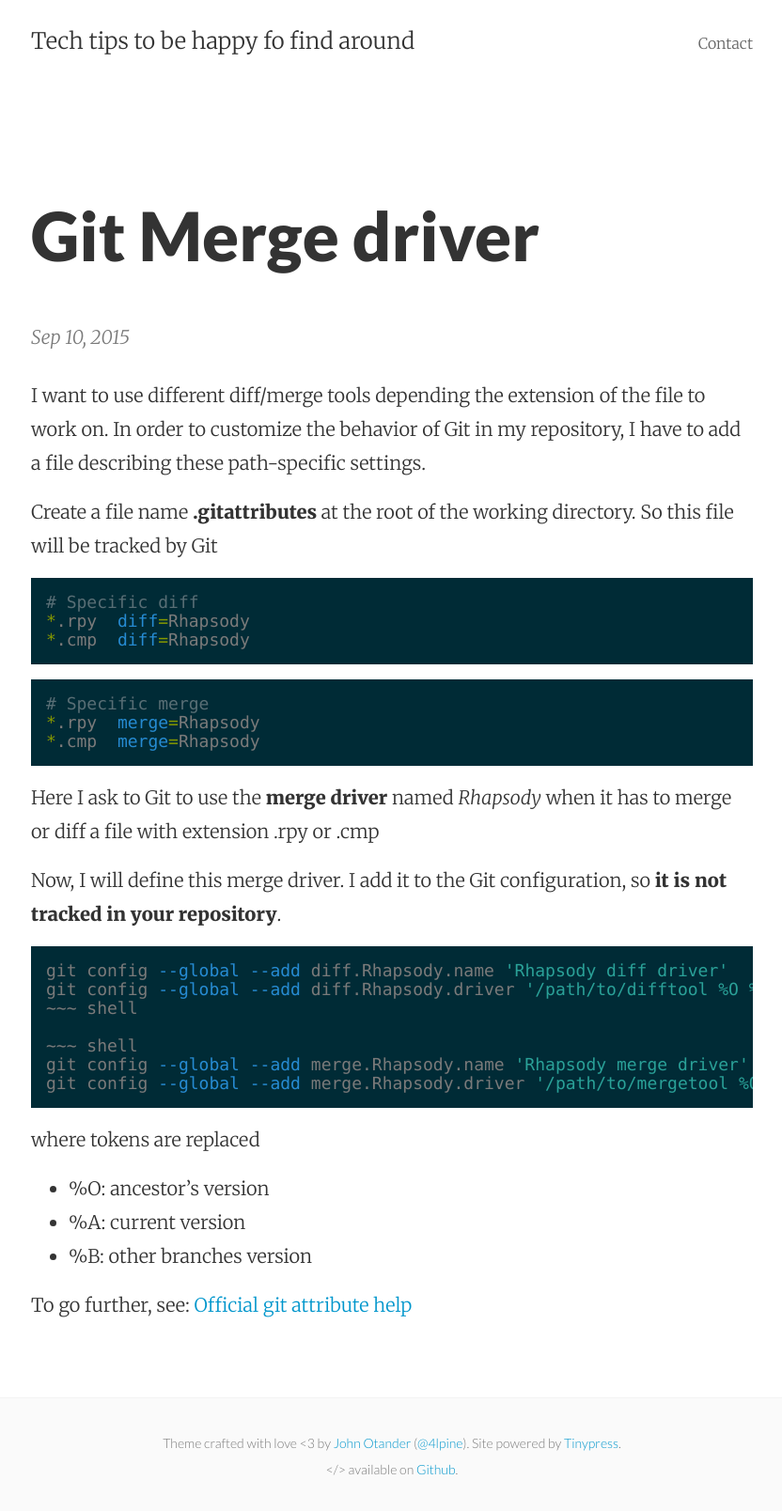
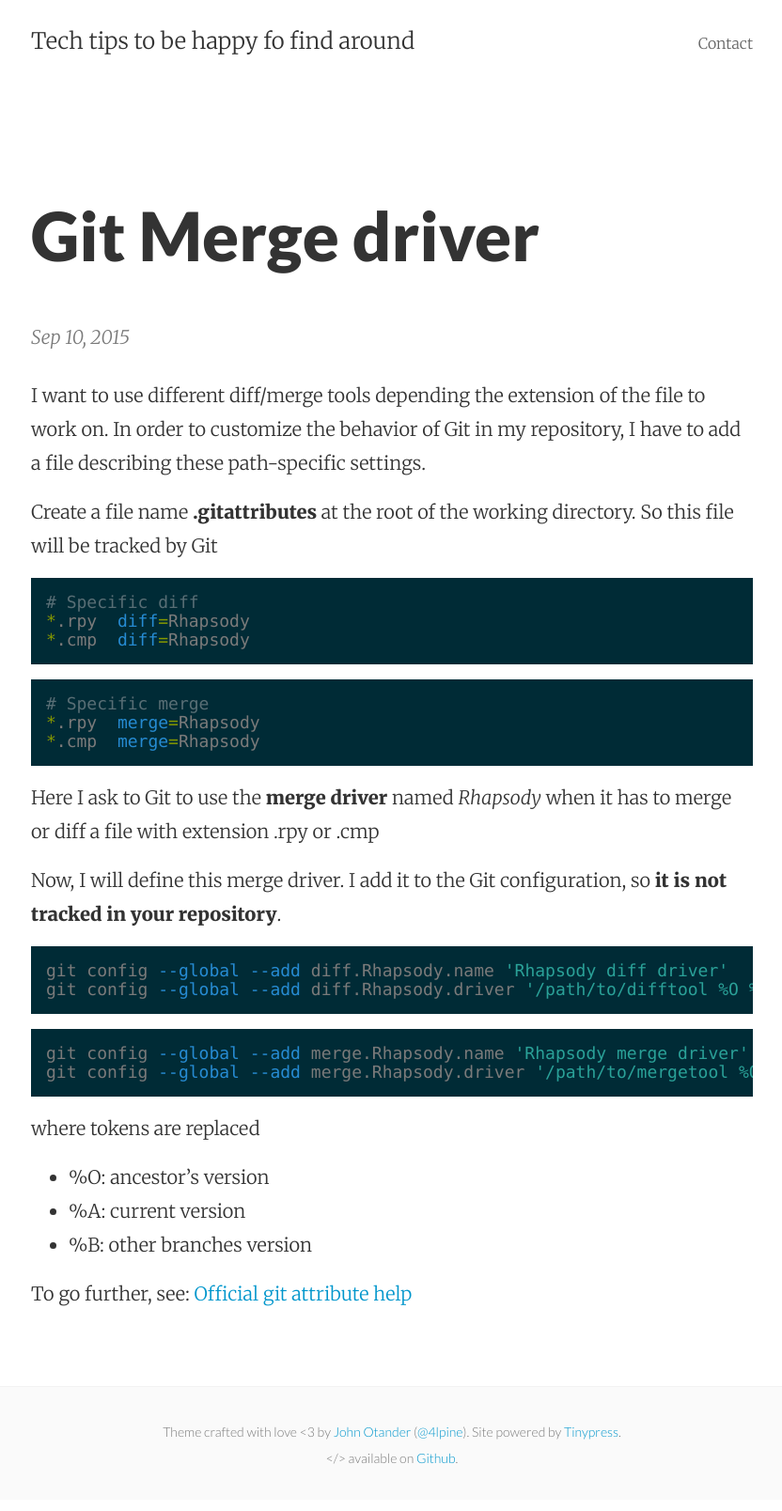
Before and after one commit to FranckG/FranckG.github.io, a Jekyll site: the page built from _posts/2015-09-10-gitMergeDriver.markdown, in a window 1280 px wide. Shown: the whole page at 94% size, without its empty margins (223-1055 px from the left). Built offline with Jekyll 4.4.1, drawn with Linux system fonts in a browser that asks for light colours.

Commit message:
Update 2015-09-10-gitMergeDriver.markdown

```diff
--- a/_posts/2015-09-10-gitMergeDriver.markdown
+++ b/_posts/2015-09-10-gitMergeDriver.markdown
@@ -28,7 +28,7 @@ Now, I will define this merge driver. I add it to the Git configuration, so **it
 ~~~ shell
 git config --global --add diff.Rhapsody.name 'Rhapsody diff driver'
 git config --global --add diff.Rhapsody.driver '/path/to/difftool %O %A %B'
-~~~ shell
+~~~
 
 ~~~ shell
 git config --global --add merge.Rhapsody.name 'Rhapsody merge driver'
```
